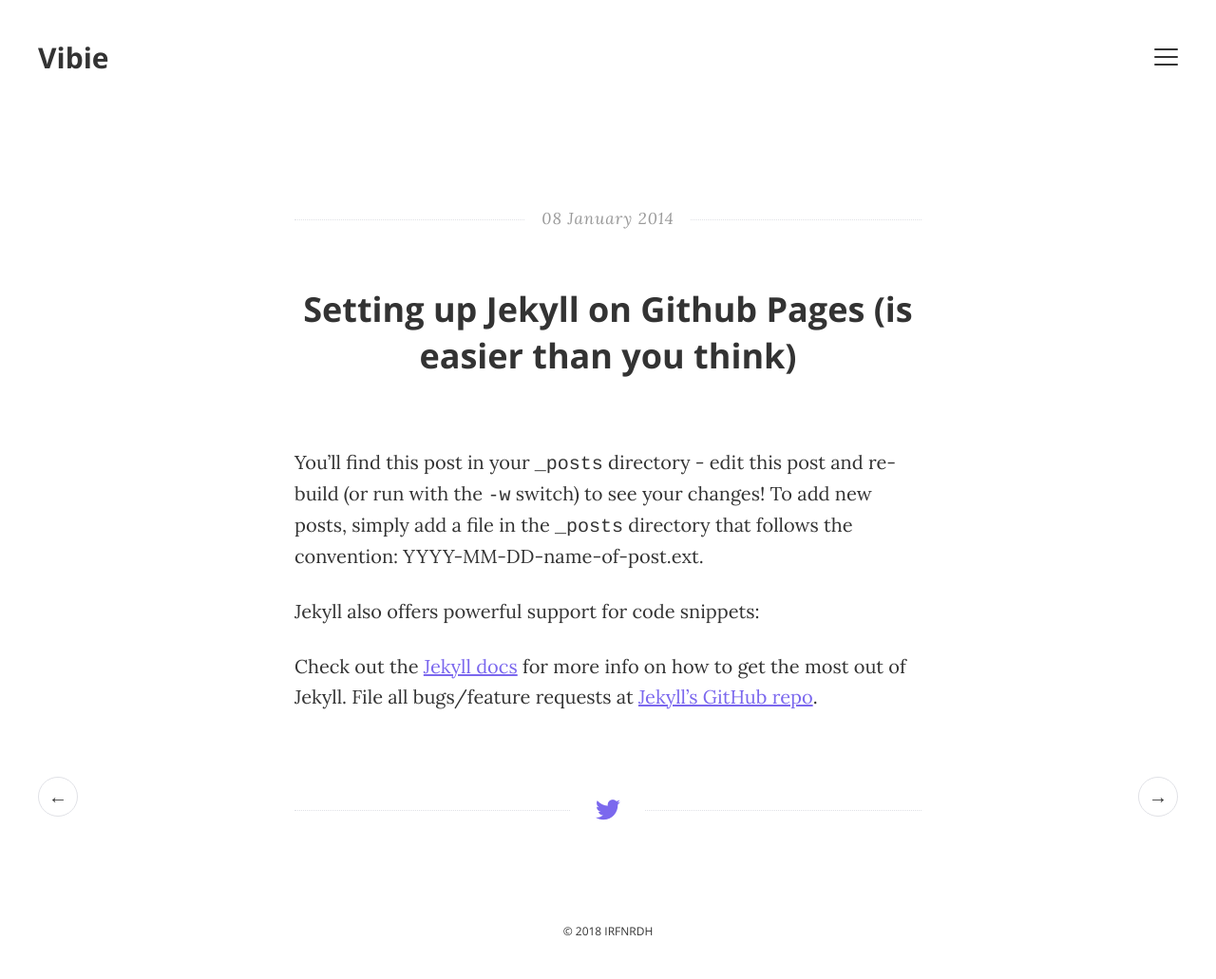
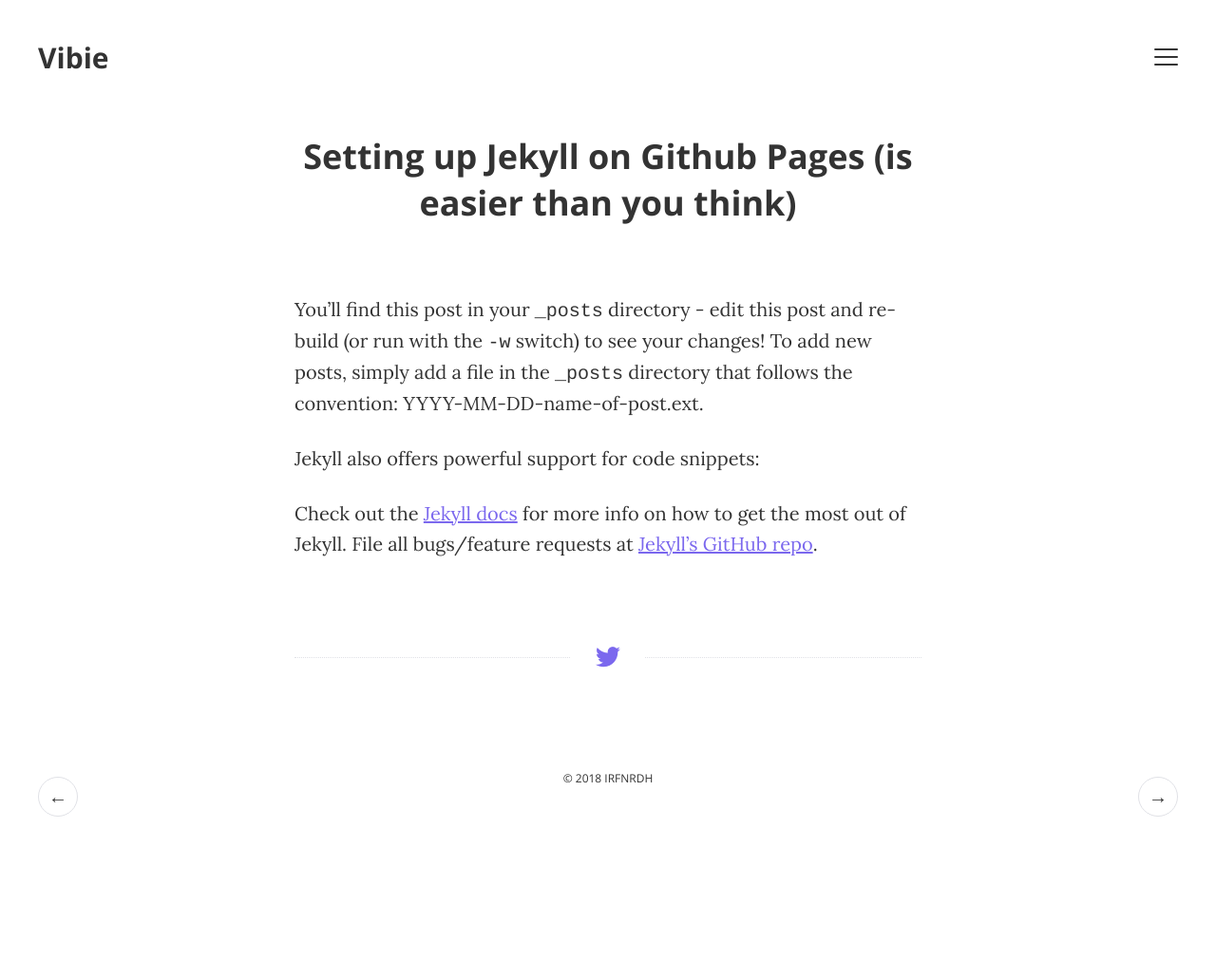
Before and after one commit to vibie/vibie.github.io, a Jekyll site: the page built from _posts/2014-01-08-setting-up-jekyll-on-github-pages.markdown, in a window 1280 px wide. Shown: the whole page at 95% size. Built offline with Jekyll 4.4.1, drawn with Linux system fonts in a browser that asks for light colours; after the commit the page ends 900 px from its top, so only the background shows below that.

Commit message:
Update post.html

```diff
--- a/_layouts/post.html
+++ b/_layouts/post.html
@@ -4,13 +4,13 @@
 
 <section class="single-wrap">
   <article class="single-content" itemscope itemtype="http://schema.org/BlogPosting">
-    <div class="feat">
+    <!--<div class="feat">
       <h5 class="page-date">
         <time datetime="{{ page.date | date_to_xmlschema }}" itemprop="datePublished">
           {{ page.date | date_to_long_string }}
         </time>
       </h5>
-    </div>
+    </div>-->
     <h1 class="page-title" itemprop="name headline">{{ page.title }}</h1>
     <div itemprop="articleBody">
       {{ content }}
```
